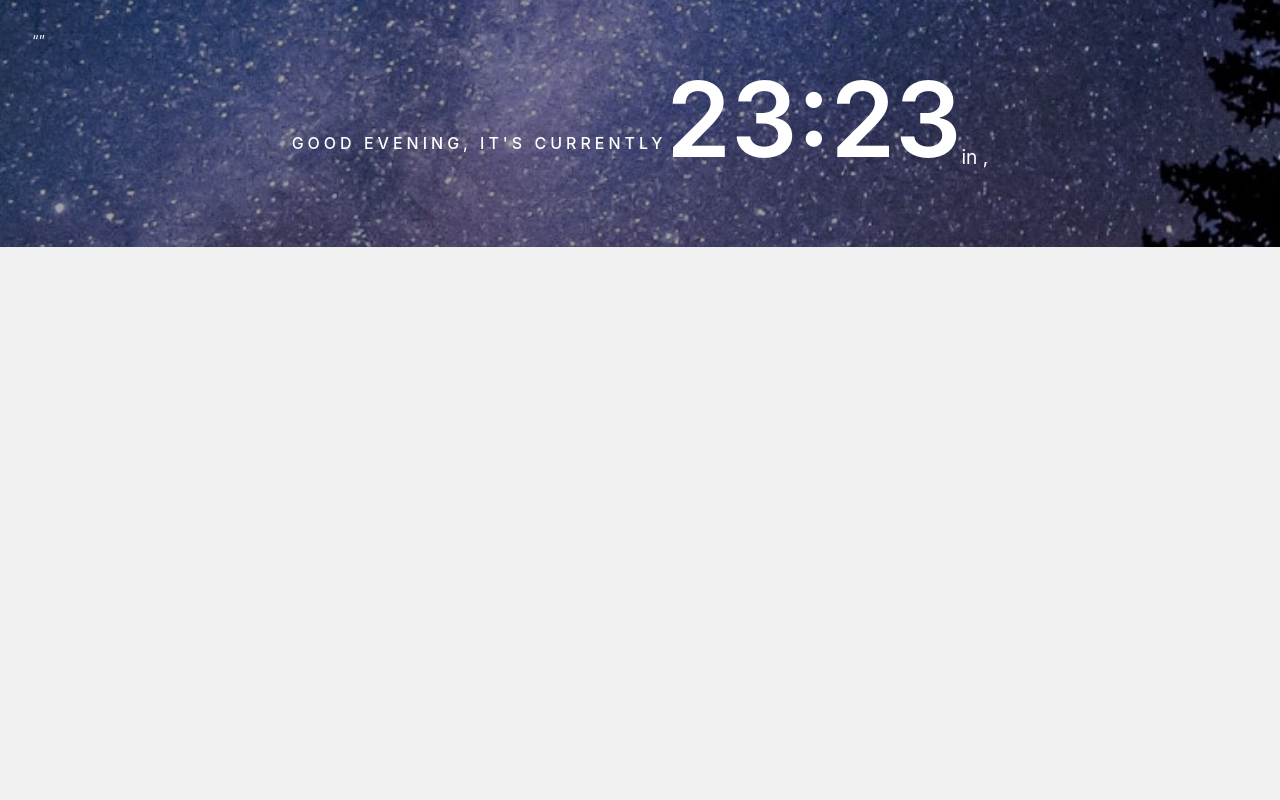
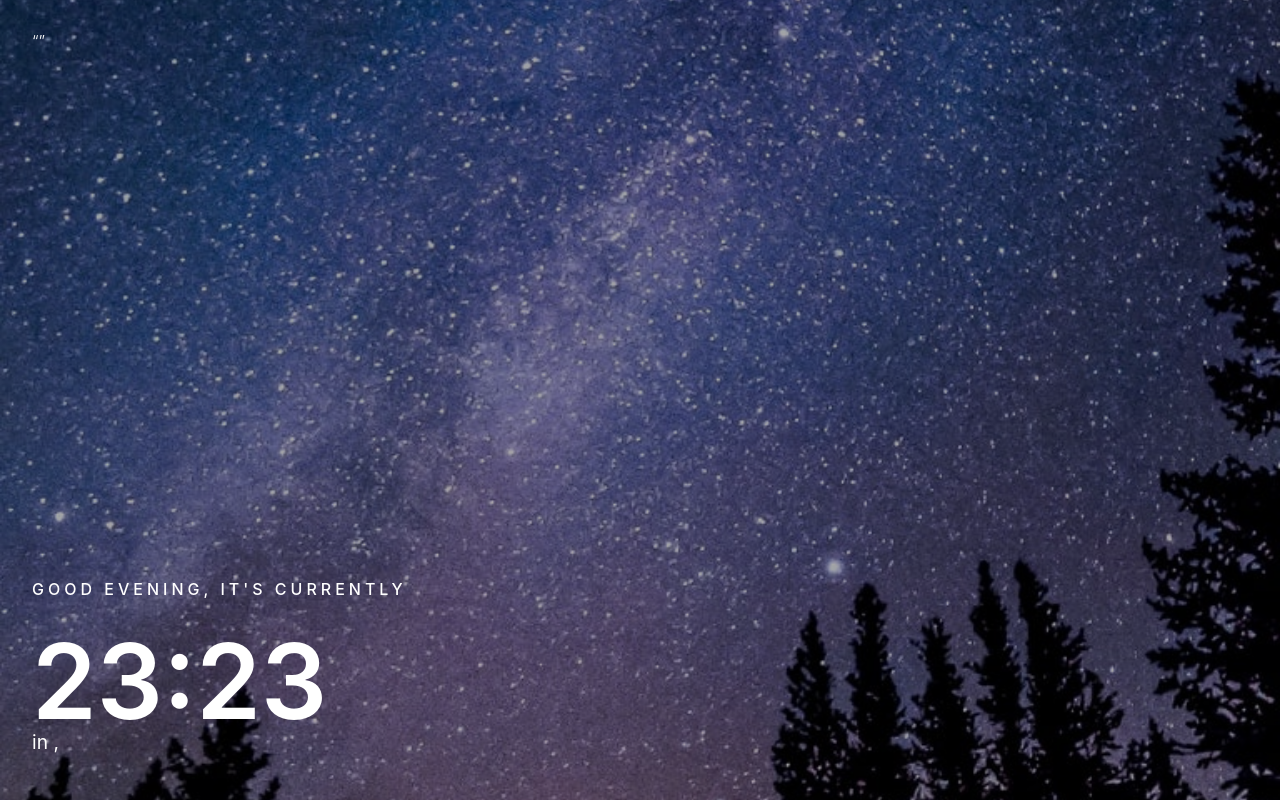
Before and after one commit to jianninetorres/clock-app, a React (Create React App) app: page / in a window 1280 px wide. Built offline with nearby package versions, Linux system fonts and the light colour scheme; no server answers.

Commit message:
Improve styles

```diff
--- a/src/App.js
+++ b/src/App.js
@@ -9,6 +9,7 @@ import "./styles/typography.css";
 
 const WrapperStyles = styled.div`
   overflow: hidden;
+  height: 100vh;
 `;
 
 const App = () => {
--- a/src/components/CurrentTime.js
+++ b/src/components/CurrentTime.js
@@ -3,9 +3,11 @@ import React from "react";
 import styled from "styled-components";
 
 const CurrentTimeStyles = styled.div`
-  display: inline-flex;
+  display: flex;
+  flex-direction: column;
   justify-content: center;
-  align-items: flex-end;
+  align-items: flex-start;
+  padding-bottom: calc(var(--base-size) * 2);
   margin-bottom: calc(var(--base-size) * 2);
   z-index: 1;
 
@@ -13,8 +15,12 @@ const CurrentTimeStyles = styled.div`
     margin-bottom: 0;
   }
 
+  div {
+    display: flex;
+    align-items: flex-end;
+  }
+
   span {
-    display: block;
     margin-bottom: calc(var(--base-size) - 4px);
   }
 `;
```
